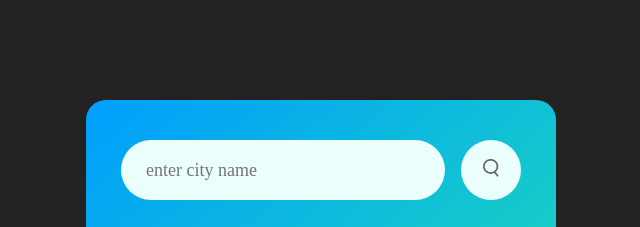
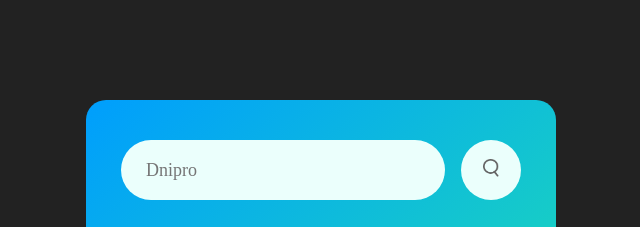
Before and after one commit to ioiparzival/JavaScrpit, a plain HTML site: page WeatherApp/index.html in a window 1280 px wide. Shown: the top 227 px of the page, 319-959 px from the left. Drawn offline with Linux system fonts and the light colour scheme.

Commit message:
change name city

```diff
--- a/WeatherApp/index.html
+++ b/WeatherApp/index.html
@@ -9,7 +9,7 @@
   <body>
     <div class="card">
       <div class="search">
-        <input type="text" placeholder="enter city name" spellcheck="false" />
+        <input type="text" placeholder="Dnipro" spellcheck="false" />
         <button><img src="images/search.png" alt="search image" /></button>
       </div>
       <div class="weather">
```
